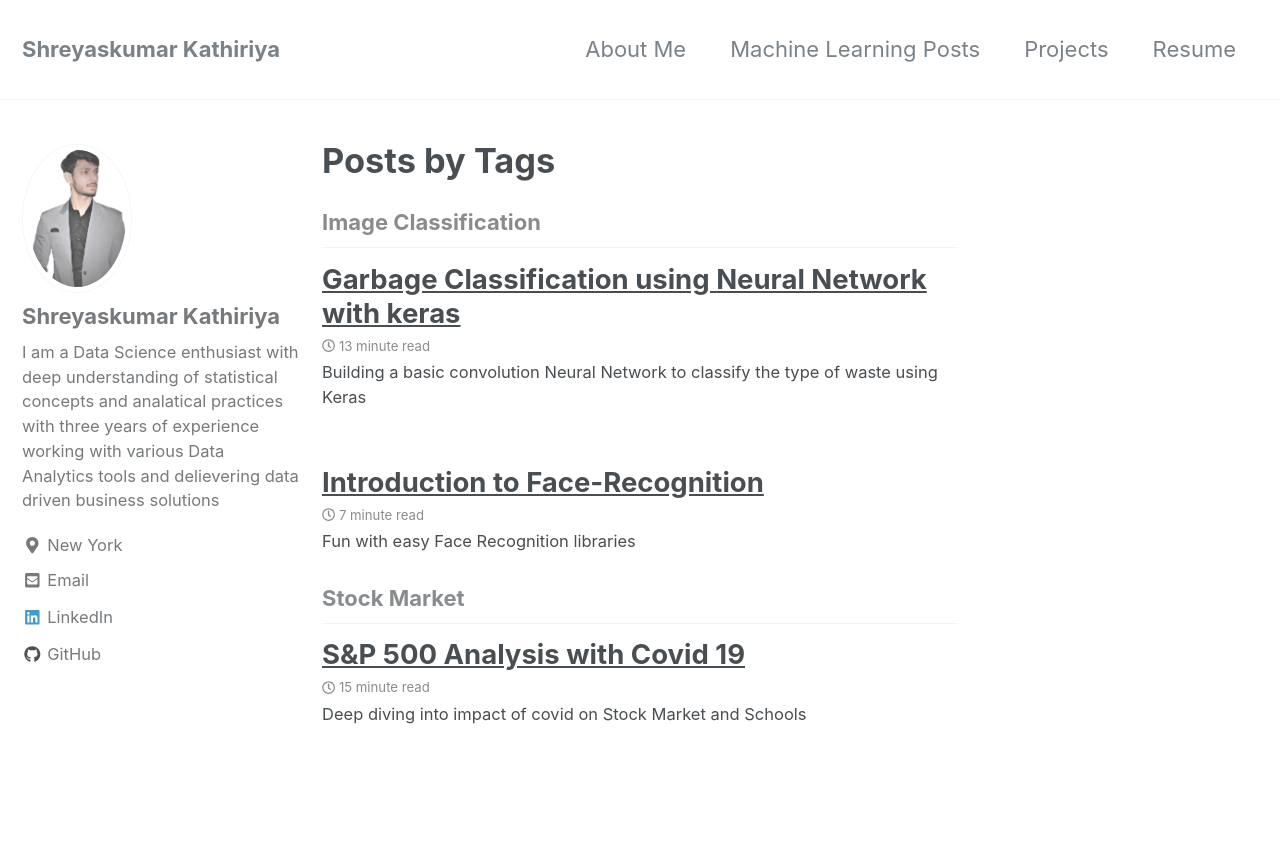
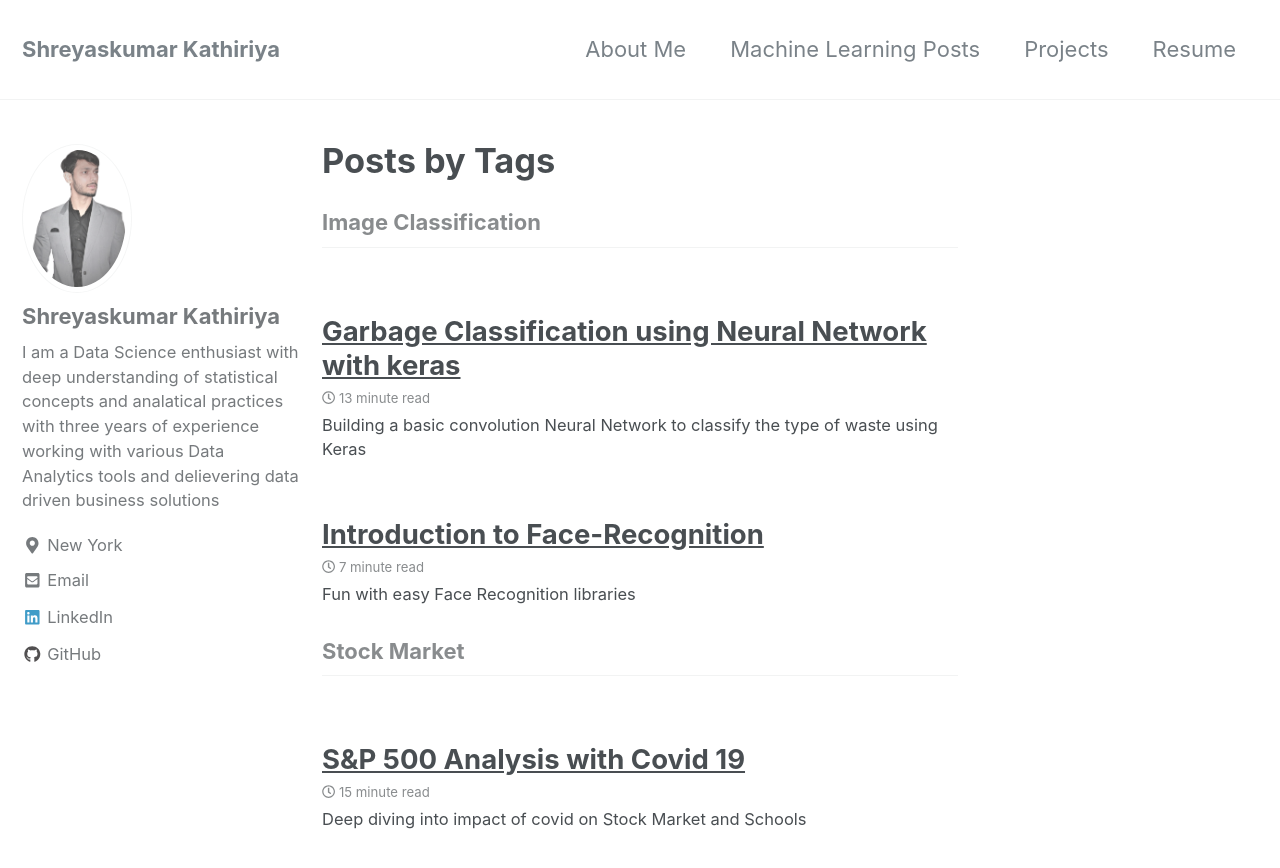
Before and after one commit to Shreyash1811/Shreyash1811.github.io, a Jekyll site: the page built from _pages/tag-archive.html, in a window 1280 px wide and 900 px high. Shown: the top 868 px of the window. Built offline with Jekyll 4.4.1, drawn with Linux system fonts in a browser that asks for light colours; nearby versions of some CDN libraries.

Commit message:
Update tag-archive.html

```diff
--- a/_pages/tag-archive.html
+++ b/_pages/tag-archive.html
@@ -4,13 +4,13 @@ permalink: /tags/
 title: "Posts by Tags"
 author_profile: true
 ---
-
 {% include base_path %}
 {% include group-by-array collection=site.posts field="tags" %}
 
 {% for tag in group_names %}
   {% assign posts = group_items[forloop.index0] %}
   <h2 id="{{ tag | slugify }}" class="archive__subtitle">{{ tag }}</h2>
+  <div style="padding-top:0.5em;"></div>
   {% for post in posts %}
     {% include archive-single.html %}
   {% endfor %}
```
